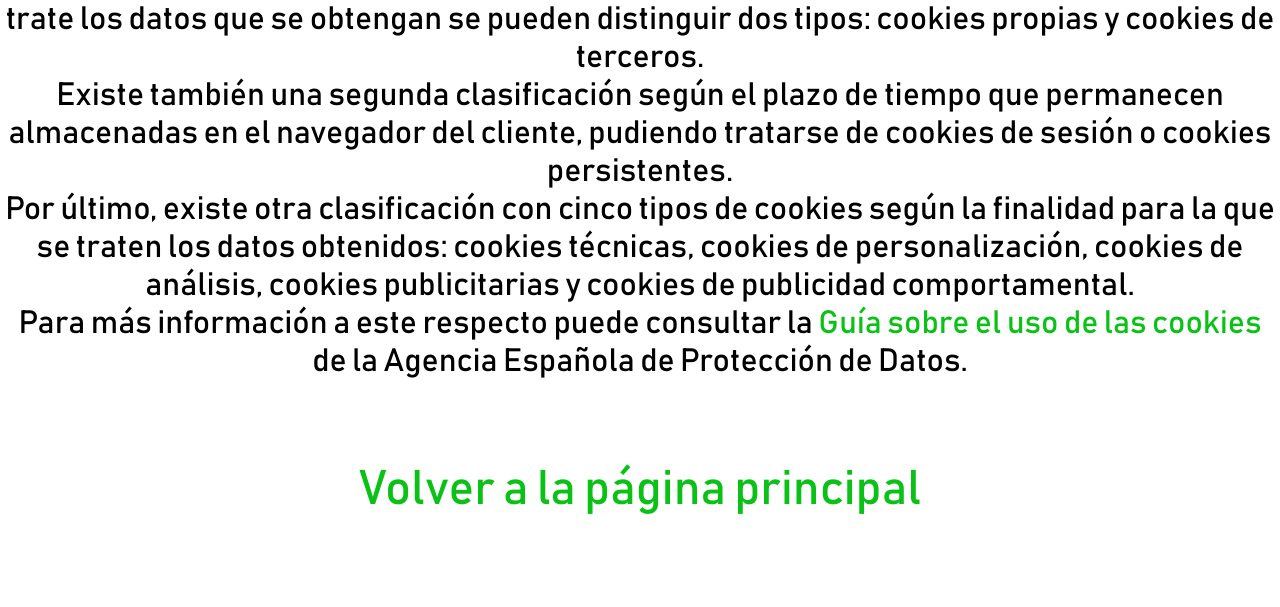
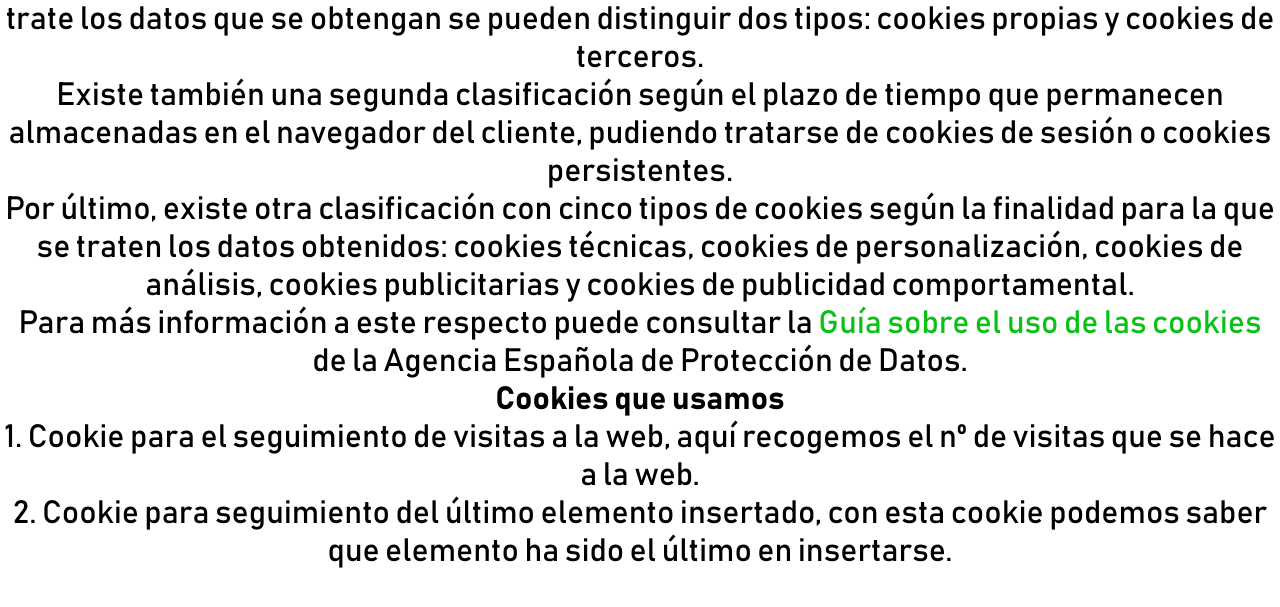
Before and after one commit to JuanmaRN45/ProyectoVUE, a plain HTML site: page src/www/cookies.html in a window 1280 px wide. Shown: the part 489-1096 px from the top of the page. Drawn offline with nearby package versions, Linux system fonts and the light colour scheme.

Commit message:
arreglo en cookies

```diff
--- a/src/www/cookies.html
+++ b/src/www/cookies.html
@@ -26,6 +26,11 @@
                     Por último, existe otra clasificación con cinco tipos de cookies según la finalidad para la que se traten los datos obtenidos: cookies técnicas, cookies de personalización, cookies de análisis, cookies publicitarias y cookies de publicidad comportamental.
                     <br>
                     Para más información a este respecto puede consultar la <a href="https://www.aepd.es/es/documento/guia-cookies.pdf">Guía sobre el uso de las cookies</a> de la Agencia Española de Protección de Datos.
+                    <br>
+                    <span class="negrita">Cookies que usamos</span>
+                    <br>
+                    1. Cookie para el seguimiento de visitas a la web, aquí recogemos el nº de visitas que se hace a la web.<br>
+                    2. Cookie para seguimiento del último elemento insertado, con esta cookie podemos saber que elemento ha sido el último en insertarse.<br>
                 </p>
                 <a href="index.html" id="volverpag"><p class="Avisoslegales">Volver a la página principal</p></a>
             </div>
```
